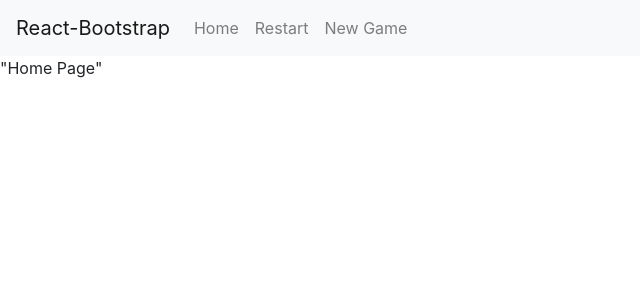
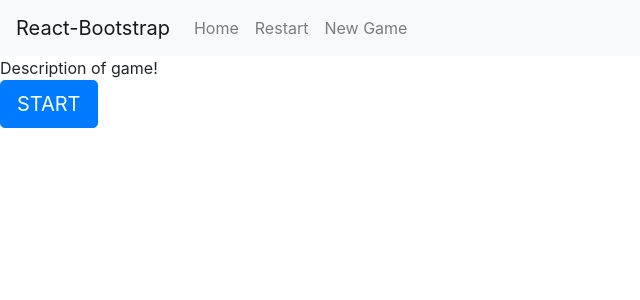
Before and after one commit to aftongauntlett/Evocate, a React (Create React App) app: page / in a window 1280 px wide. Shown: the top 300 px of the page, without its empty margins (0-640 px from the left). Built offline with nearby package versions, Linux system fonts and the light colour scheme; the HTML template or start-up script is replaced by a standard one.

Commit message:
play file created

```diff
--- a/src/App.js
+++ b/src/App.js
@@ -2,7 +2,10 @@ import Navbar from "./components/Navbar";
 import React from "react";
 import Home from "./components/views/home";
 import Themes from "./components/views/themes";
+import Play from "./components/views/home";
 // import Search from "./components/Views/Search";
+
+
 import { HashRouter, Switch, Route } from "react-router-dom";
 
 export default function App() {
@@ -14,12 +17,19 @@ export default function App() {
       {/* a switch to switch between pages */}
       <div>
         <Switch>
+
           <Route path="/themes">
-          <Themes />
+            <Themes />
           </Route>
+
           <Route path="/">
-          <Home />
+            <Home />
           </Route>
+
+          <Route path="/play">
+            <Play />
+          </Route>
+
         </Switch>
       </div>
     </HashRouter>
--- a/src/components/views/home/index.js
+++ b/src/components/views/home/index.js
@@ -1,8 +1,18 @@
-import React, { Component } from "react";
-// import "./styles.css";
+import React, { Component } from 'react'
+import { Button } from 'react-bootstrap';
 
 export default class index extends Component {
   render() {
-    return <div>"Home Page"</div>;
+    return (
+      <div>
+        <div className="description">
+        Description of game!
+        </div>
+
+        <Button variant="primary" size="lg">
+        START
+        </Button>
+      </div>
+    )
   }
 }
```
Also changed, not shown: src/components/views/play/index.js (added, +11 -0 lines), src/components/views/play/style.css (added).
